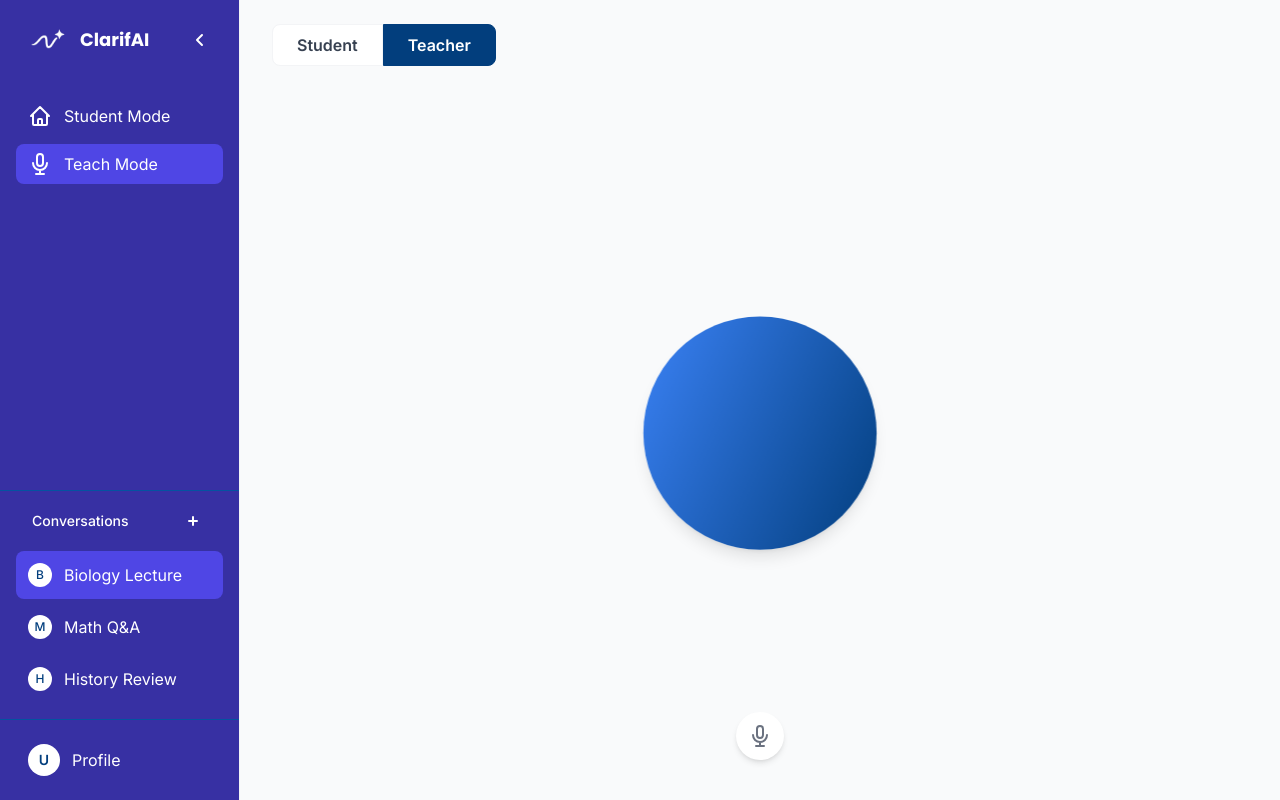
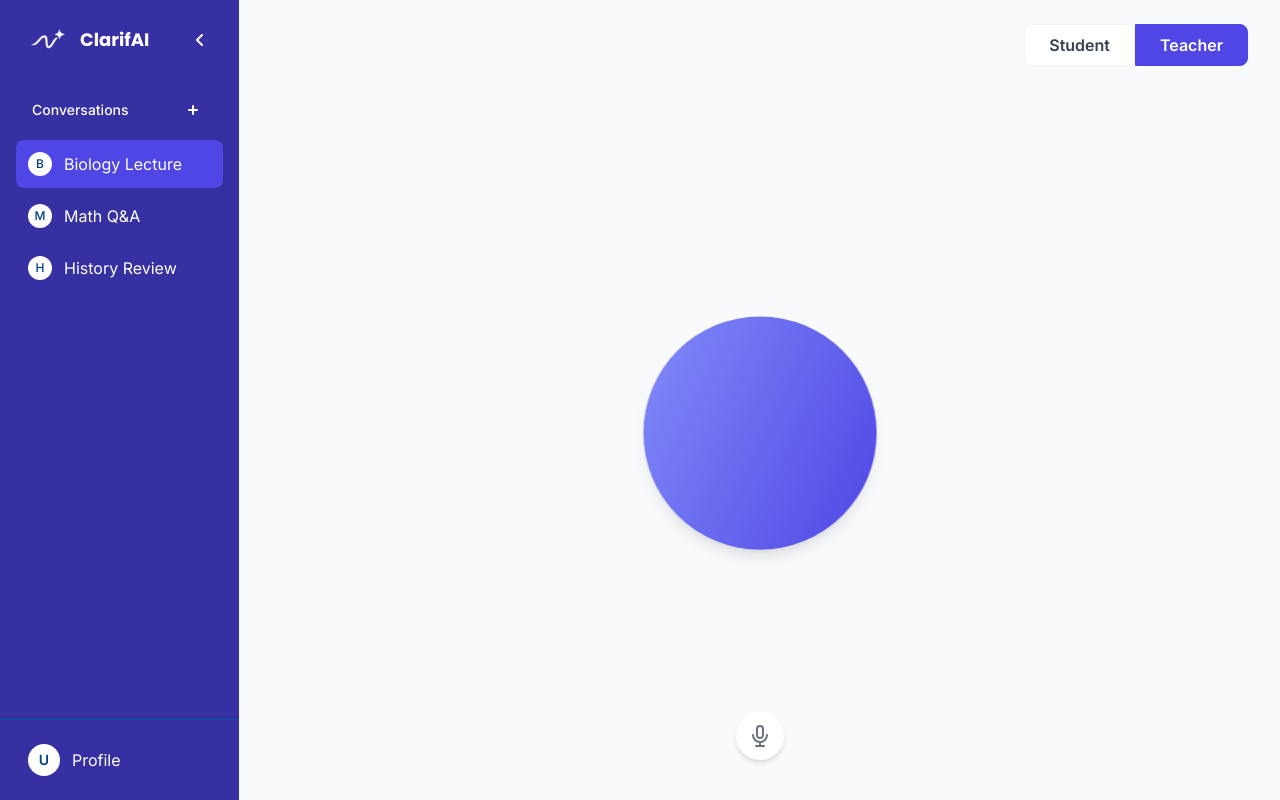
Before and after one commit to AHHHHHH0-0/ClarifAI, a React (Create React App) app in the folder frontend/: page /teach-to-learn in a window 1280 px wide. Built offline with nearby package versions, Linux system fonts and the light colour scheme.

Commit message:
UI updates: Moved conversations in sidebar and updated bubble colors

```diff
--- a/frontend/src/DashboardPage.tsx
+++ b/frontend/src/DashboardPage.tsx
@@ -45,15 +45,15 @@ const DashboardPage: React.FC = () => {
       {/* Main content */}
       <main className="flex-1 flex flex-col relative">
         {/* Mode Switch */}
-        <div className="flex gap-0 mt-6 ml-8">
+        <div className="flex justify-end gap-0 mt-6 mr-8">
           <button
-            className={`px-6 py-2 border border-border rounded-l-lg font-semibold transition-colors duration-200 ${mode === 'student' ? 'bg-primary text-white border-primary' : 'bg-white text-text hover:bg-gray-50'}`}
+            className={`px-6 py-2 border border-border rounded-l-lg font-semibold transition-colors duration-200 ${mode === 'student' ? 'bg-indigo-600 text-white border-indigo-600' : 'bg-white text-text hover:bg-gray-50'}`}
             onClick={() => handleModeChange('student')}
           >
             Student
           </button>
           <button
-            className={`px-6 py-2 border border-border rounded-r-lg font-semibold transition-colors duration-200 ${mode === 'teacher' ? 'bg-primary text-white border-primary' : 'bg-white text-text hover:bg-gray-50'}`}
+            className={`px-6 py-2 border border-border rounded-r-lg font-semibold transition-colors duration-200 ${mode === 'teacher' ? 'bg-indigo-600 text-white border-indigo-600' : 'bg-white text-text hover:bg-gray-50'}`}
             onClick={() => handleModeChange('teacher')}
           >
             Teacher
@@ -64,18 +64,18 @@ const DashboardPage: React.FC = () => {
         {/* Bottom Center Controls */}
         <div className="absolute left-1/2 bottom-8 transform -translate-x-1/2 flex gap-6">
           <button
-            className="bg-primary-light hover:bg-primary text-white px-6 py-2 rounded-lg font-semibold shadow transition-colors duration-200"
+            className="bg-indigo-500 hover:bg-indigo-600 text-white px-6 py-2 rounded-lg font-semibold shadow transition-colors duration-200"
             onClick={handleConfused}
           >
             Ask
-                      </button>
+          </button>
         </div>
       </main>
 
       {/* Transcript Sidebar */}
       <aside className="w-80 bg-background border-l border-border flex flex-col">
         <div className="flex items-center gap-2 px-4 py-3 border-b border-border">
-          <span className="inline-block w-6 h-6 bg-primary-light/10 rounded-full flex items-center justify-center text-primary font-bold">T</span>
+          <span className="inline-block w-6 h-6 bg-indigo-600/10 rounded-full flex items-center justify-center text-indigo-600 font-bold">T</span>
           <span className="font-heading font-bold text-text text-lg">Transcript</span>
         </div>
         <div className="flex-1 overflow-y-auto px-4 py-4 text-text-muted text-sm">
--- a/frontend/src/TeachToLearn.tsx
+++ b/frontend/src/TeachToLearn.tsx
@@ -45,15 +45,15 @@ const TeachToLearn: React.FC = () => {
       {/* Main content */}
       <main className="flex-1 flex flex-col relative">
         {/* Mode Switch */}
-        <div className="flex gap-0 mt-6 ml-8">
+        <div className="flex justify-end gap-0 mt-6 mr-8">
           <button
-            className={`px-6 py-2 border border-border rounded-l-lg font-semibold transition-colors duration-200 ${mode === 'student' ? 'bg-primary text-white border-primary' : 'bg-white text-text hover:bg-gray-50'}`}
+            className={`px-6 py-2 border border-border rounded-l-lg font-semibold transition-colors duration-200 ${mode === 'student' ? 'bg-indigo-600 text-white border-indigo-600' : 'bg-white text-text hover:bg-gray-50'}`}
             onClick={() => handleModeChange('student')}
           >
             Student
           </button>
           <button
-            className={`px-6 py-2 border border-border rounded-r-lg font-semibold transition-colors duration-200 ${mode === 'teacher' ? 'bg-primary text-white border-primary' : 'bg-white text-text hover:bg-gray-50'}`}
+            className={`px-6 py-2 border border-border rounded-r-lg font-semibold transition-colors duration-200 ${mode === 'teacher' ? 'bg-indigo-600 text-white border-indigo-600' : 'bg-white text-text hover:bg-gray-50'}`}
             onClick={() => handleModeChange('teacher')}
           >
             Teacher
@@ -81,15 +81,15 @@ const TeachToLearn: React.FC = () => {
               <motion.div
                 className="w-40 h-40 md:w-56 md:h-56 rounded-full shadow-lg"
                 style={{
-                  background: "linear-gradient(135deg, #3B82F6, #023E7D)"
+                  background: "linear-gradient(135deg, #818CF8, #4F46E5)"
                 }}
                 animate={{
                   background: [
-                    "linear-gradient(135deg, #3B82F6, #023E7D)",
-                    "linear-gradient(225deg, #3B82F6, #023E7D)",
-                    "linear-gradient(315deg, #3B82F6, #023E7D)",
-                    "linear-gradient(45deg, #3B82F6, #023E7D)",
-                    "linear-gradient(135deg, #3B82F6, #023E7D)"
+                    "linear-gradient(135deg, #818CF8, #4F46E5)",
+                    "linear-gradient(225deg, #818CF8, #4F46E5)",
+                    "linear-gradient(315deg, #818CF8, #4F46E5)",
+                    "linear-gradient(45deg, #818CF8, #4F46E5)",
+                    "linear-gradient(135deg, #818CF8, #4F46E5)"
                   ]
                 }}
                 transition={{
--- a/frontend/src/components/Layout/Sidebar.tsx
+++ b/frontend/src/components/Layout/Sidebar.tsx
@@ -79,53 +79,8 @@ const Sidebar: React.FC<SidebarProps> = ({ conversations, selectedConv, onConver
         </button>
       </div>
 
-      {/* Navigation Links */}
-      <nav className="flex-1 px-4 py-4">
-        <ul className="space-y-2">
-          <li>
-            <Link
-              to="/dashboard"
-              className={`flex items-center p-2 pl-3 rounded-lg transition-colors duration-200 ${isActive('/dashboard') ? 'text-white bg-indigo-600 hover:text-white' : 'text-white hover:bg-indigo-500 hover:text-white'}`}
-            >
-              <svg xmlns="http://www.w3.org/2000/svg" className="h-6 w-6" fill="none" viewBox="0 0 24 24" stroke="currentColor">
-                <path strokeLinecap="round" strokeLinejoin="round" strokeWidth={2} d="M3 12l2-2m0 0l7-7 7 7M5 10v10a1 1 0 001 1h3m10-11l2 2m-2-2v10a1 1 0 01-1 1h-3m-6 0a1 1 0 001-1v-4a1 1 0 011-1h2a1 1 0 011 1v4a1 1 0 001 1m-6 0h6" />
-              </svg>
-              {isExpanded && (
-                <motion.span
-                  initial={{ opacity: 0 }}
-                  animate={{ opacity: 1 }}
-                  exit={{ opacity: 0 }}
-                  className="ml-3"
-                >
-                    Student Mode                </motion.span>
-              )}
-            </Link>
-          </li>
-          <li>
-            <Link
-              to="/teach-to-learn"
-              className={`flex items-center p-2 pl-3 rounded-lg transition-colors duration-200 ${isActive('/teach-to-learn') ? 'text-white bg-indigo-600 hover:text-white' : 'text-white hover:bg-indigo-500 hover:text-white'}`}
-            >
-              <svg xmlns="http://www.w3.org/2000/svg" className="h-6 w-6" fill="none" viewBox="0 0 24 24" stroke="currentColor">
-                <path strokeLinecap="round" strokeLinejoin="round" strokeWidth={2} d="M19 11a7 7 0 01-7 7m0 0a7 7 0 01-7-7m7 7v4m0 0H8m4 0h4m-4-8a3 3 0 01-3-3V5a3 3 0 116 0v6a3 3 0 01-3 3z" />
-              </svg>
-              {isExpanded && (
-                <motion.span
-                  initial={{ opacity: 0 }}
-                  animate={{ opacity: 1 }}
-                  exit={{ opacity: 0 }}
-                  className="ml-3"
-                >
-                  Teach Mode
-                </motion.span>
-              )}
-            </Link>
-          </li>
-        </ul>
-      </nav>
-
-      {/* Conversations Section */}
-      <div className="px-4 py-4 border-t border-primary-hover">
+      {/* Conversations Section - Moved up to replace Mode Selector */}
+      <div className="flex-1 px-4 py-4">
         <div className="flex items-center justify-between mb-4 px-4">
           {isExpanded && (
             <motion.span
```
